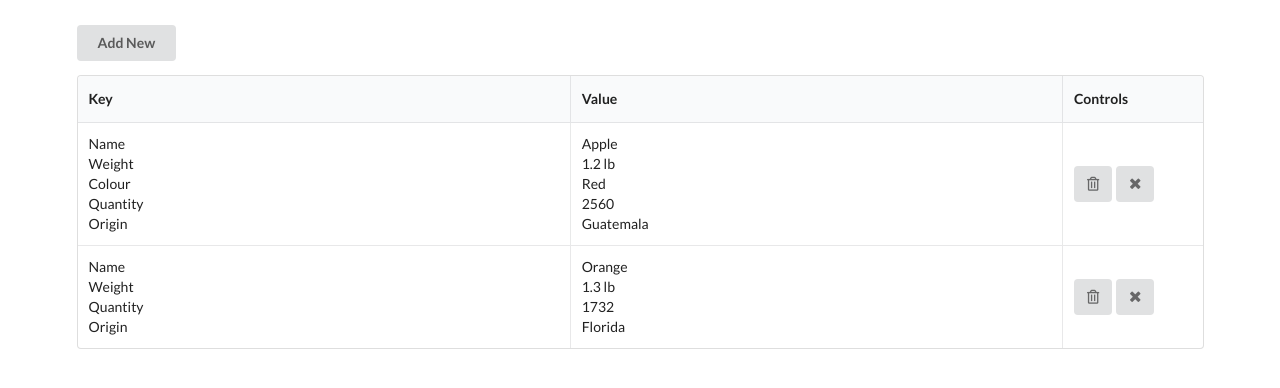
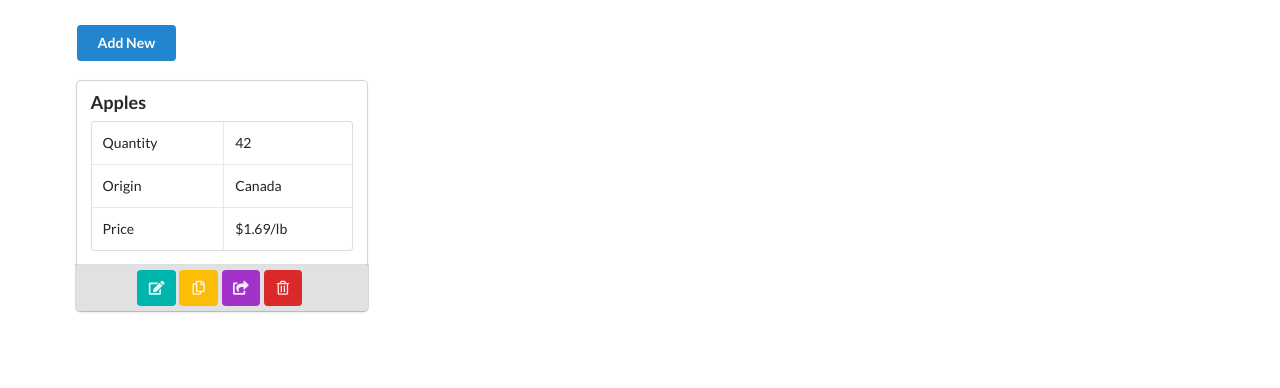
Before and after one commit to keving3ng/dbl, a React (Create React App) app: page / in a window 1280 px wide. Shown: the top 388 px of the page. Built offline with nearby package versions, Linux system fonts and the light colour scheme.

Commit message:
created base of new card view

```diff
--- a/src/components/App.js
+++ b/src/components/App.js
@@ -1,5 +1,5 @@
 import React from "react";
-import Table from "./displays/Table";
+import CardList from "./displays/CardList";
 import EditWindow from "./displays/EditWindow";
 /* import InputRow from "./displays/InputRow"; */
 
@@ -7,7 +7,8 @@ const App = () => {
   return (
     <div className="ui container" style={{ marginTop: "25px" }}>
       <EditWindow />
-      <Table />
+      <br /> <br />
+      <CardList />
     </div>
   );
 };
--- /dev/null
+++ b/src/components/data/TestData.json
@@ -0,0 +1,6 @@
+{
+  "Name": "Apple",
+  "Quantity": "14",
+  "Type": "Macintosh",
+  "Origin": "Ontario"
+}
--- /dev/null
+++ b/src/components/displays/Card.js
@@ -0,0 +1,66 @@
+import React from "react";
+import RowControl from "./RowControl";
+
+class Card extends React.Component {
+  state = {
+    data: [
+      ["Quantity", "42"],
+      ["Name", "Apples"],
+      ["Origin", "Canada"],
+      ["Price", "$1.69/lb"]
+    ]
+  };
+
+  getIndex = (dict, query) => {
+    for (var i in dict) {
+      if (dict[i][0] === query) return i;
+    }
+    return -1;
+  };
+
+  getName = () => {
+    if (this.getIndex(this.state.data, "Name") === -1) {
+      return <div>Error: Name not found</div>;
+    }
+    return this.state.data[this.getIndex(this.state.data, "Name")][1];
+  };
+
+  renderData = () => {
+    return this.state.data.map(entry => {
+      if (entry[0] !== "Name") {
+        return (
+          <tr key={entry[0] + entry[1]}>
+            <td>{entry[0]}</td>
+            <td>{entry[1]}</td>
+          </tr>
+        );
+      }
+      return null;
+    });
+  };
+
+  render() {
+    return (
+      <div className="ui cards">
+        <div className="card">
+          <div className="content">
+            <div className="header">{this.getName()}</div>
+            <div className="description">
+              <table className="ui celled table">
+                <tbody>{this.renderData()}</tbody>
+              </table>
+            </div>
+          </div>
+          <div
+            className="ui bottom attached button"
+            style={{ paddingTop: "5px", paddingBottom: "5px" }}
+          >
+            <RowControl />
+          </div>
+        </div>
+      </div>
+    );
+  }
+}
+
+export default Card;
--- /dev/null
+++ b/src/components/displays/CardList.js
@@ -0,0 +1,14 @@
+import React from "react";
+import Card from "./Card";
+
+class CardList extends React.Component {
+  render() {
+    return (
+      <div>
+        <Card />
+      </div>
+    );
+  }
+}
+
+export default CardList;
--- a/src/components/displays/EditWindow.js
+++ b/src/components/displays/EditWindow.js
@@ -18,7 +18,10 @@ class EditWindow extends React.Component {
 
   render() {
     return (
-      <Popup trigger={<button className="ui button">Add New</button>} modal>
+      <Popup
+        trigger={<button className="ui blue button">Add New</button>}
+        modal
+      >
         {close => (
           <div className="modal" style={{ padding: "10px" }}>
             <div className="ui grid">
--- a/src/components/displays/RowControl.js
+++ b/src/components/displays/RowControl.js
@@ -4,15 +4,32 @@ class RowControl extends React.Component {
   render() {
     return (
       <div>
-        <button className="ui icon button" onClick={() => console.log("edit")}>
-          <i className="trash alternate outline icon" />
+        <button
+          className="ui teal icon button"
+          onClick={() => console.log("edit")}
+        >
+          <i className="edit icon" />
         </button>
 
         <button
-          className="ui icon button"
+          className="ui yellow icon button"
+          onClick={() => console.log("duplicate")}
+        >
+          <i className="copy outline icon" />
+        </button>
+
+        <button
+          className="ui purple icon button"
+          onClick={() => console.log("placeholder")}
+        >
+          <i className="share square icon" />
+        </button>
+
+        <button
+          className="ui red icon button"
           onClick={() => console.log("delete")}
         >
-          <i className="delete icon" />
+          <i className="trash alternate outline icon" />
         </button>
       </div>
     );
--- a/src/components/displays/Table.js
+++ /dev/null
@@ -1,70 +0,0 @@
-import React from "react";
-import RowControl from "./RowControl";
-
-const Table = () => {
-  return (
-    <table className="ui celled table">
-      <thead>
-        <tr>
-          <th className="seven wide">Key</th>
-          <th className="seven wide">Value</th>
-          <th className="two wide">Controls</th>
-        </tr>
-      </thead>
-      <tbody>
-        <tr>
-          <td data-label="Key">
-            Name
-            <br />
-            Weight
-            <br />
-            Colour
-            <br />
-            Quantity
-            <br />
-            Origin
-          </td>
-          <td data-label="Value">
-            Apple
-            <br />
-            1.2 lb
-            <br />
-            Red
-            <br />
-            2560
-            <br />
-            Guatemala
-          </td>
-          <td data-label="Controls">
-            <RowControl />
-          </td>
-        </tr>
-        <tr>
-          <td data-label="Key">
-            Name
-            <br />
-            Weight
-            <br />
-            Quantity
-            <br />
-            Origin
-          </td>
-          <td data-label="Value">
-            Orange
-            <br />
-            1.3 lb
-            <br />
-            1732
-            <br />
-            Florida
-          </td>
-          <td data-label="Controls">
-            <RowControl />
-          </td>
-        </tr>
-      </tbody>
-    </table>
-  );
-};
-
-export default Table;
```
